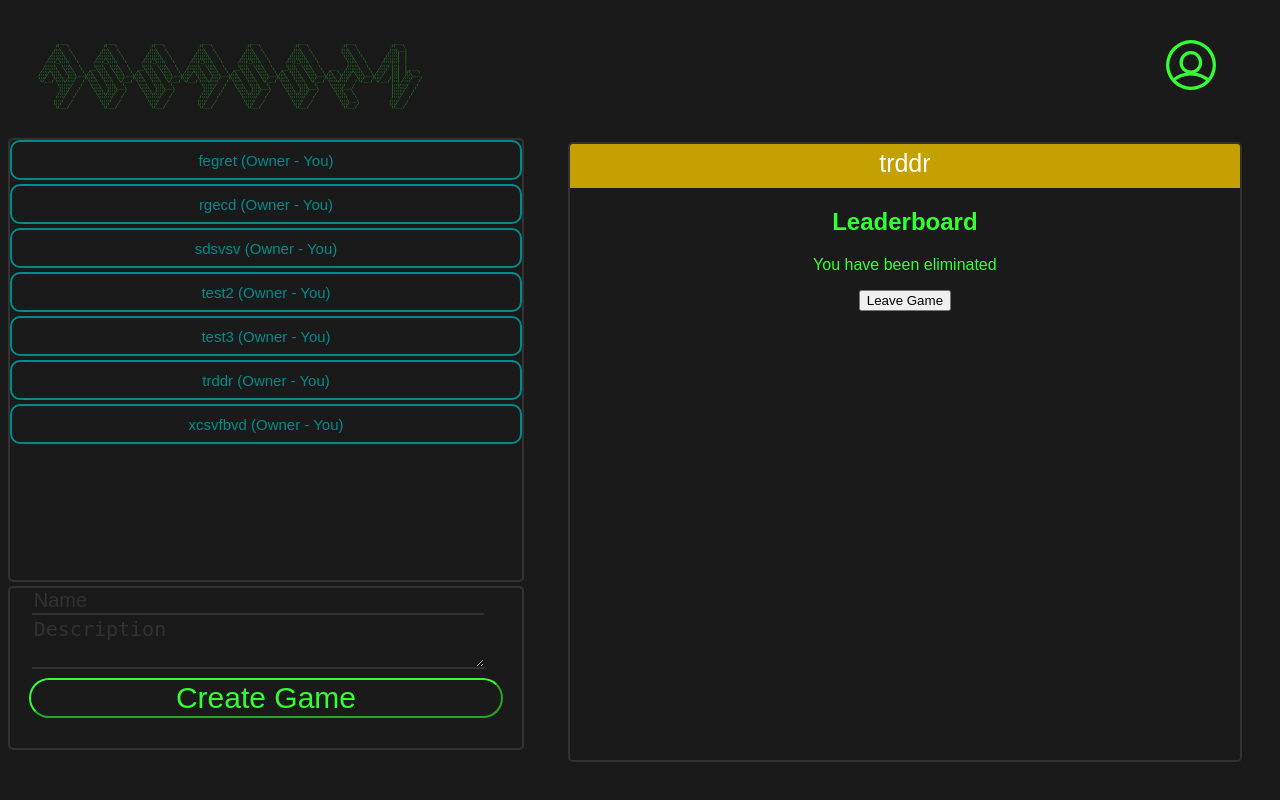
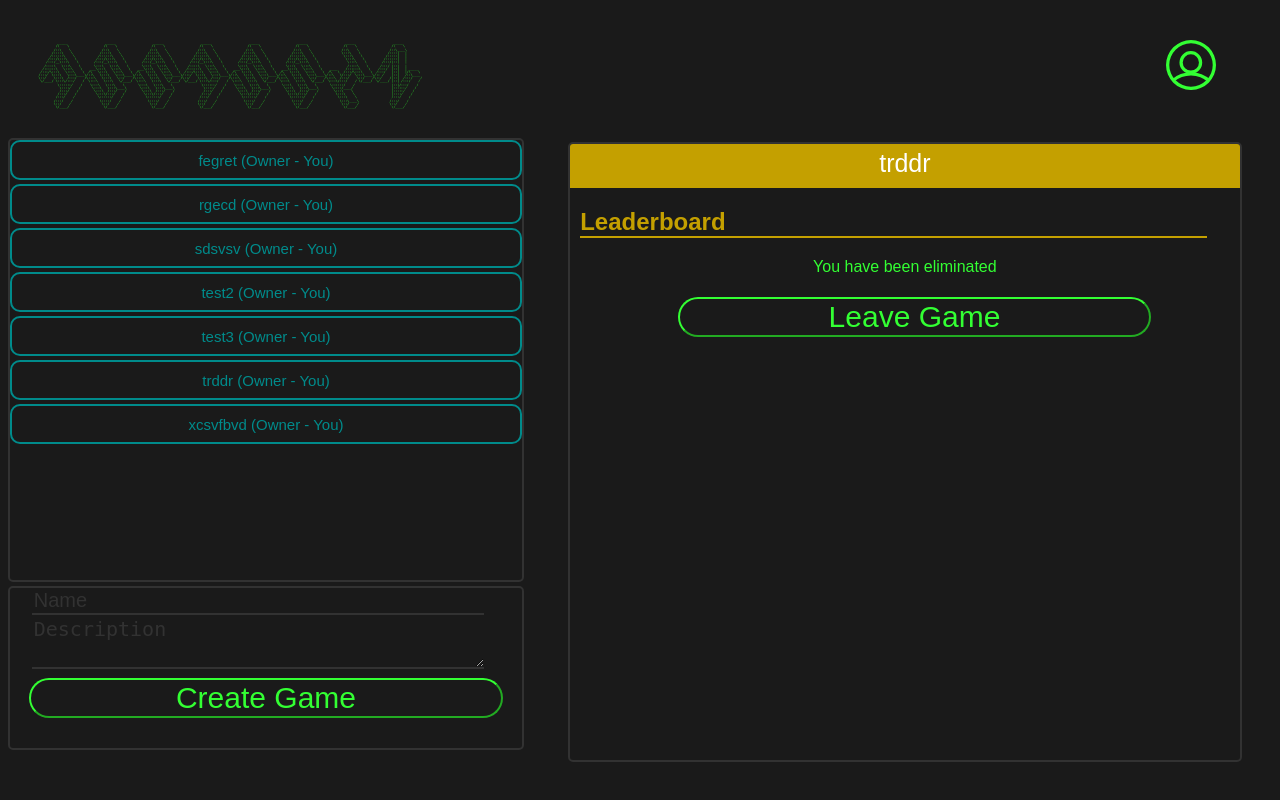
Before and after one commit to josephdattilo03/Assassin, a Flask app: page /dashboard in a window 1280 px wide. Run offline with Flask 2, Linux system fonts and the light colour scheme; a user stored in the database is signed in; data comes from the database, SQL or seed files in the repository; both versions use the stored data as it was after the commit.

Commit message:
finished styling the dashboard page.

```diff
--- a/myenv/static/dashboard.css
+++ b/myenv/static/dashboard.css
@@ -276,3 +276,47 @@
     border-color: red;
     color: red;
 }
+.leaderboard_title {
+    color:rgb(196, 160, 0);
+    text-align: left;
+    margin-left: 10px;
+    border-bottom: 2px solid rgb(196, 160, 0);
+    width: 49vw;
+}
+
+
+.player_in_leaderboard {
+    text-align: left;
+    width: 49vw;
+    margin-left: 10px;
+    font-size: 15px;
+    border-bottom: 2px solid rgb(51, 255, 51);
+    margin-bottom: -8px;
+}
+.player_in_leaderboard > span {
+    margin-left: 10px;
+}
+
+.status_bar {
+    margin-top: 25vh;
+}
+.status_title {
+    text-align: left;
+    margin-left: 10px;
+    border-bottom: 2px solid rgb(196, 160, 0);
+    width: 49vw;
+    color: rgb(196, 160, 0);
+}
+.target {
+    filter: blur(.3rem);
+}
+.target:hover {
+    filter: none;
+    transition: .3s ease-out;
+}
+
+.elimination_button {
+    font-size: 20px;
+    width: 50vw;
+    margin-left: -2px;
+}
--- a/myenv/templates/dashboard.html
+++ b/myenv/templates/dashboard.html
@@ -62,23 +62,24 @@
     <div class="active_game_box">
         <h3 class="game_title">{{loaded_game.name}}</h3>
         {% if loaded_game.is_active %}
-        <h2>Leaderboard</h2>
+        <h2 class="leaderboard_title">Leaderboard</h2>
         {% for i in range(0,leaderboard_package[1]) %}
-        <p>Player: {{leaderboard_package[0][i][1]}} Kills: {{leaderboard_package[0][i][0]}}</p>
+        <p class="player_in_leaderboard"><span class="leaderboard_text">Player: {{leaderboard_package[0][i][1]}} Kills: <span class="kill_number">{{leaderboard_package[0][i][0]}}</span></span></p>
         {% endfor %}
         {% if in_game %}
-        <h3>Status</h3>
-        <p>Your target is: {{target}}</p>
+        <div class="status_bar">
+            <h2 class="status_title">Status</h2>
+            <p class="target_announcement">Your target is: <span class="target">{{target}}</span></p>
             <form action="/eliminate">
-            <button type="submit">I have eliminated my target</button>
+                <button class="elimination_button submit" type="submit">I have eliminated my target</button>
             </form>
             {% else %}
-        <p>You have been eliminated</p>
+            <p class="target_announcement">You have been eliminated</p>
             <form action="/leave">
-            <button type="submit">Leave Game</button>
+                <button class="submit" type="submit">Leave Game</button>
             </form>
             {% endif %}
-
+        </div>
         {% endif %}
 
 
```
Also changed, not shown: myenv/var/app-instance/database.db. Lines whose indentation alone changed are shown as unchanged.
